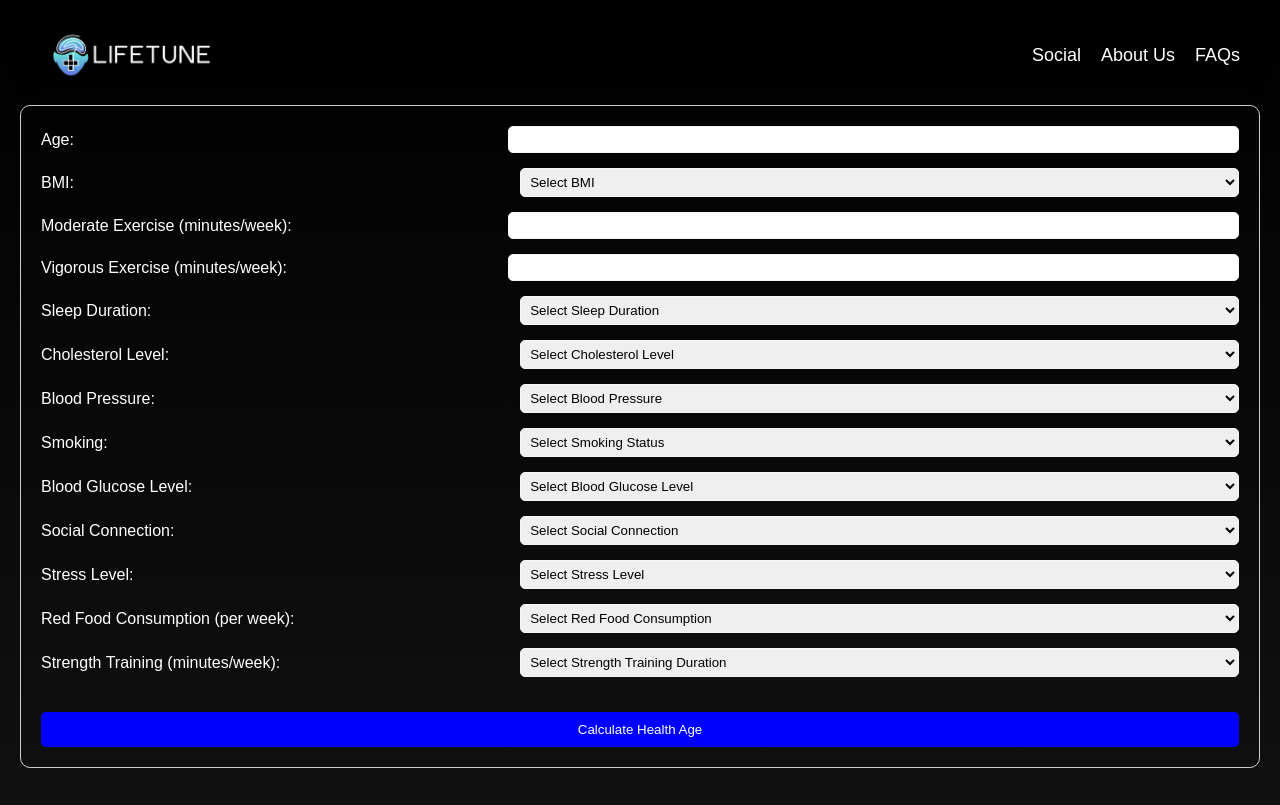
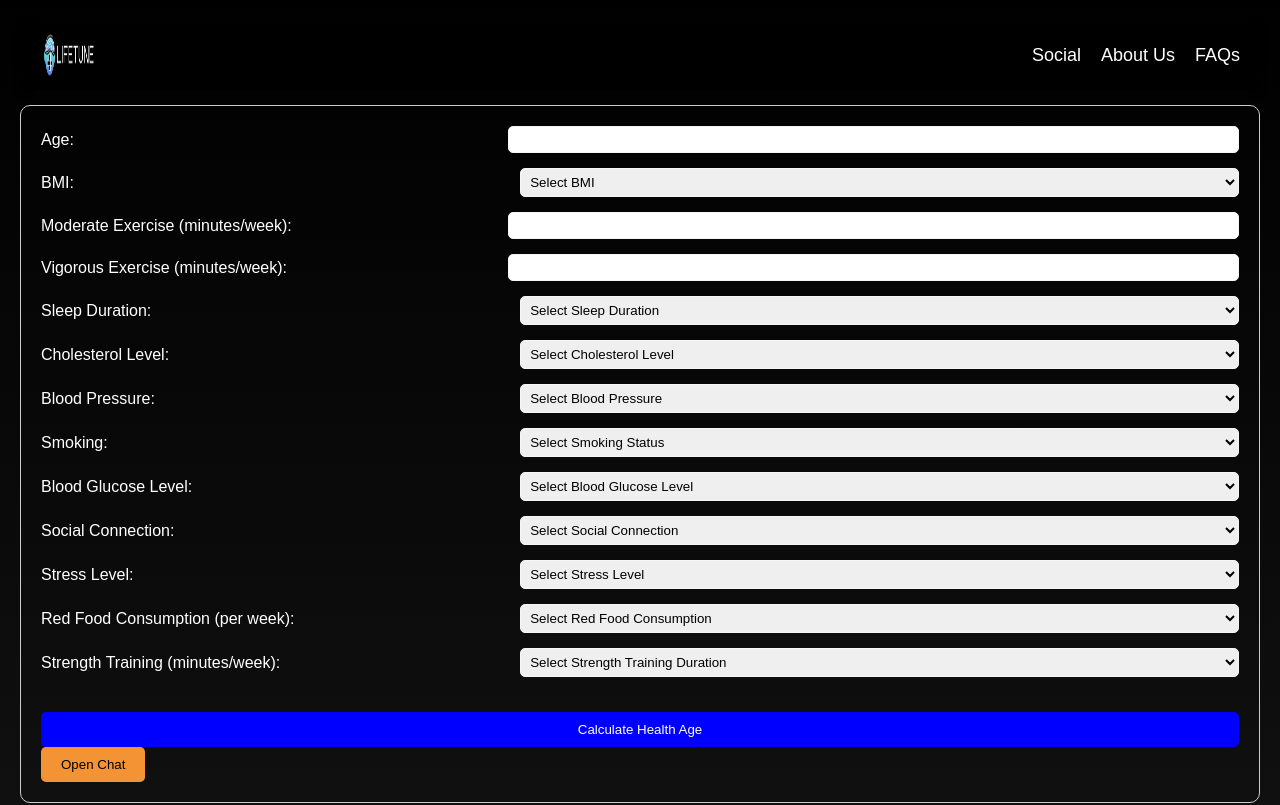
Before and after one commit to Karan-Palan/LifeTune, a React (Create React App) app: page / in a window 1280 px wide. Shown: the top 805 px of the page. Built offline with nearby package versions, Linux system fonts and the light colour scheme.

Commit message:
Basic chat added

```diff
--- /dev/null
+++ b/src/components/ChatBox.js
@@ -0,0 +1,113 @@
+import React, { useState } from 'react';
+
+const ChatBox = () => {
+    const [isOpen, setIsOpen] = useState(false);
+
+    const toggleChatBox = () => {
+        setIsOpen(!isOpen);
+    };
+
+    return (
+        <div>
+            <button onClick={toggleChatBox} style={styles.toggleButton}>Open Chat</button>
+            {isOpen && (
+                <div style={styles.modalOverlay}>
+                    <div style={styles.modalContent}>
+                        <div style={styles.closeButton} onClick={toggleChatBox}>X</div>
+                        <div style={styles.chatBox}>
+                            <div style={styles.conversation}>
+                                <div style={{ ...styles.message, ...styles.userMessage }}>Hello, how can I help you?</div>
+                                <div style={{ ...styles.message, ...styles.botMessage }}>Hi there! I'd like to know more about your services.</div>
+                            </div>
+                            <div style={styles.inputContainer}>
+                                <input type="text" placeholder="Type your message..." style={styles.input} />
+                                <button style={styles.button}>Send</button>
+                            </div>
+                        </div>
+                    </div>
+                </div>
+            )}
+        </div>
+    );
+};
+
+const styles = {
+    toggleButton: {
+        padding: '10px 20px',
+        borderRadius: '5px',
+        border: 'none',
+        backgroundColor: '#F39334',
+        color: 'black',
+        cursor: 'pointer',
+    },
+    modalOverlay: {
+        position: 'fixed',
+        top: '0',
+        left: '0',
+        width: '100%',
+        height: '100%',
+        backgroundColor: 'rgba(0, 0, 0, 0.5)',
+        zIndex: '999',
+        display: 'flex',
+        justifyContent: 'center',
+        alignItems: 'center',
+    },
+    modalContent: {
+        backgroundColor: 'black',
+        color: 'white',
+        borderRadius: '15px',
+        padding: '20px',
+        maxWidth: '400px',
+        width: '90%',
+        overflowY: 'auto',
+    },
+    closeButton: {
+        position: 'absolute',
+        top: '10px',
+        right: '10px',
+        cursor: 'pointer',
+    },
+    chatBox: {
+        display: 'flex',
+        flexDirection: 'column',
+    },
+    conversation: {
+        display: 'flex',
+        flexDirection: 'column',
+    },
+    message: {
+        marginBottom: '10px',
+        padding: '10px',
+        borderRadius: '5px',
+    },
+    userMessage: {
+        backgroundColor: '#268AF3',
+        alignSelf: 'flex-end',
+    },
+    botMessage: {
+        backgroundColor: '#F39334',
+        alignSelf: 'flex-start',
+    },
+    inputContainer: {
+        marginTop: '20px',
+        display: 'flex',
+        alignItems: 'center',
+    },
+    input: {
+        flex: '1',
+        padding: '10px',
+        borderRadius: '5px',
+        border: 'none',
+        marginRight: '10px',
+    },
+    button: {
+        padding: '10px 20px',
+        borderRadius: '5px',
+        border: 'none',
+        backgroundColor: '#F39334',
+        color: 'black',
+        cursor: 'pointer',
+    },
+};
+
+export default ChatBox;
--- a/src/components/Header.js
+++ b/src/components/Header.js
@@ -32,9 +32,10 @@ const styles = {
         alignItems: 'center',
     },
     logo: {
-        width: 'auto', // Adjusted width to be responsive
-        height: '50px', // Adjusted height to be responsive
+        width: 'auto',
+        height: '50px',
         marginRight: '10px',
+        maxWidth: '30%', // Adjusted width to be responsive
     },
     heading: {
         margin: '0',
@@ -54,8 +55,8 @@ const styles = {
         transition: 'color 0.3s ease',
     },
     linkHover: {
-        color: '#FFD700', // Change the color for hover effect
-    }
+        color: '#FFD700',
+    },
 };
 
 export default Header;
--- a/src/components/HealthAgeCalculator.js
+++ b/src/components/HealthAgeCalculator.js
@@ -1,6 +1,7 @@
 import React, { useState } from 'react';
 import Header from './Header';
 import { calculateHealthAge, BMICalculation, aerobicExerciseCalculation, strengthTrainingCalculation, redFoodCalculation, sleepCalculator, cholesterolCalculation, bloodPressureCalculation, smokingCalculation, bloodGlucoseCalculation, socialConnectionCalculation, stressCalculation } from './healthAgeCalculatorExport';
+import ChatBox from './ChatBox';
 
 const HealthAgeCalculator = () => {
     const [age, setAge] = useState('');
@@ -176,6 +177,7 @@ const HealthAgeCalculator = () => {
                 </div>
                 <button style={{ backgroundColor: 'blue', color: 'white', padding: '10px 20px', borderRadius: '5px', border: 'none', cursor: 'pointer', marginTop: '20px', width: '100%' }} onClick={handleCalculate}>Calculate Health Age</button>
                 {healthAge !== null && <p style={{ marginTop: '20px', color: 'white' }}>Your Health Age: {healthAge}</p>}
+                <ChatBox/>
             </div>
         </div>
     );
```
